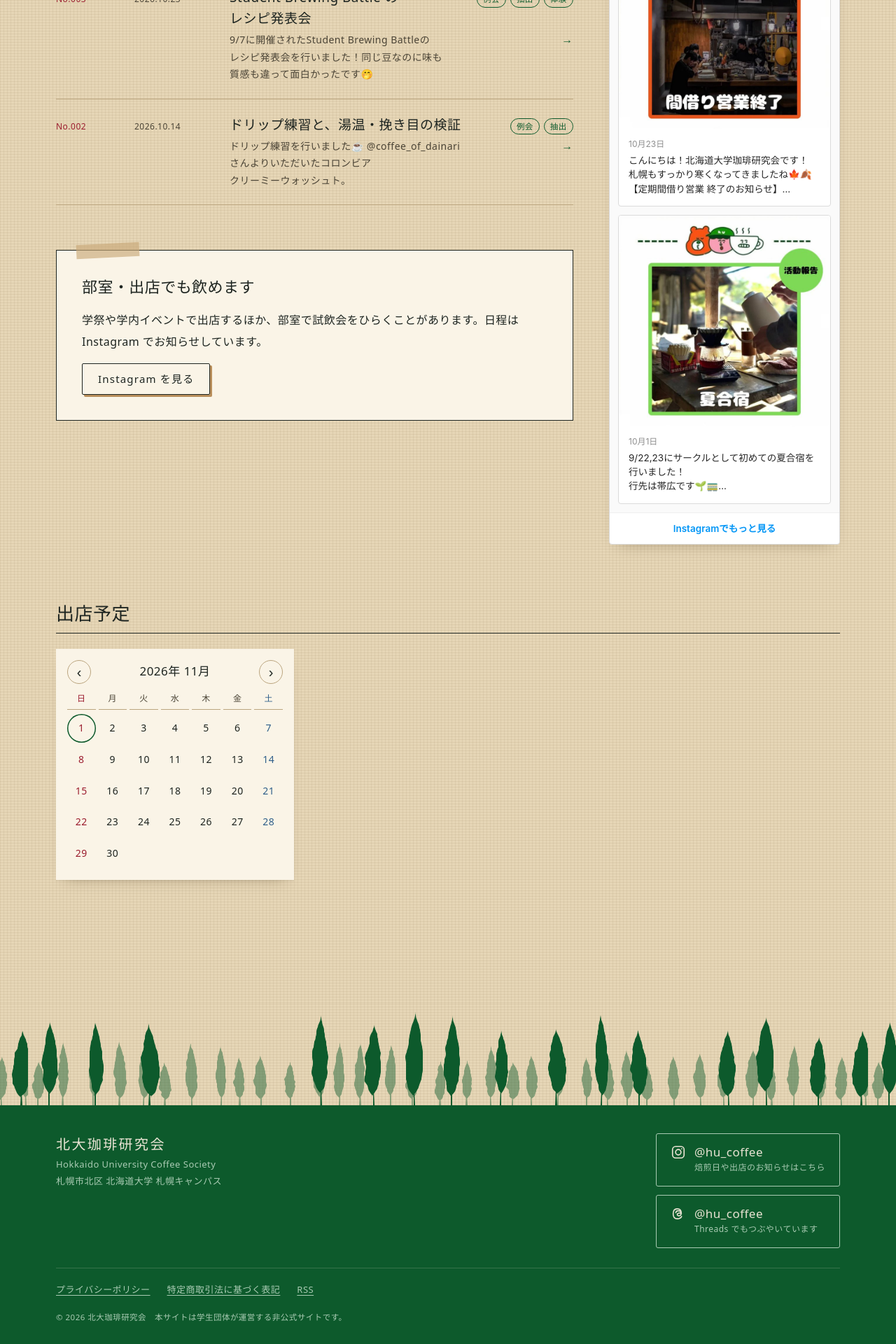
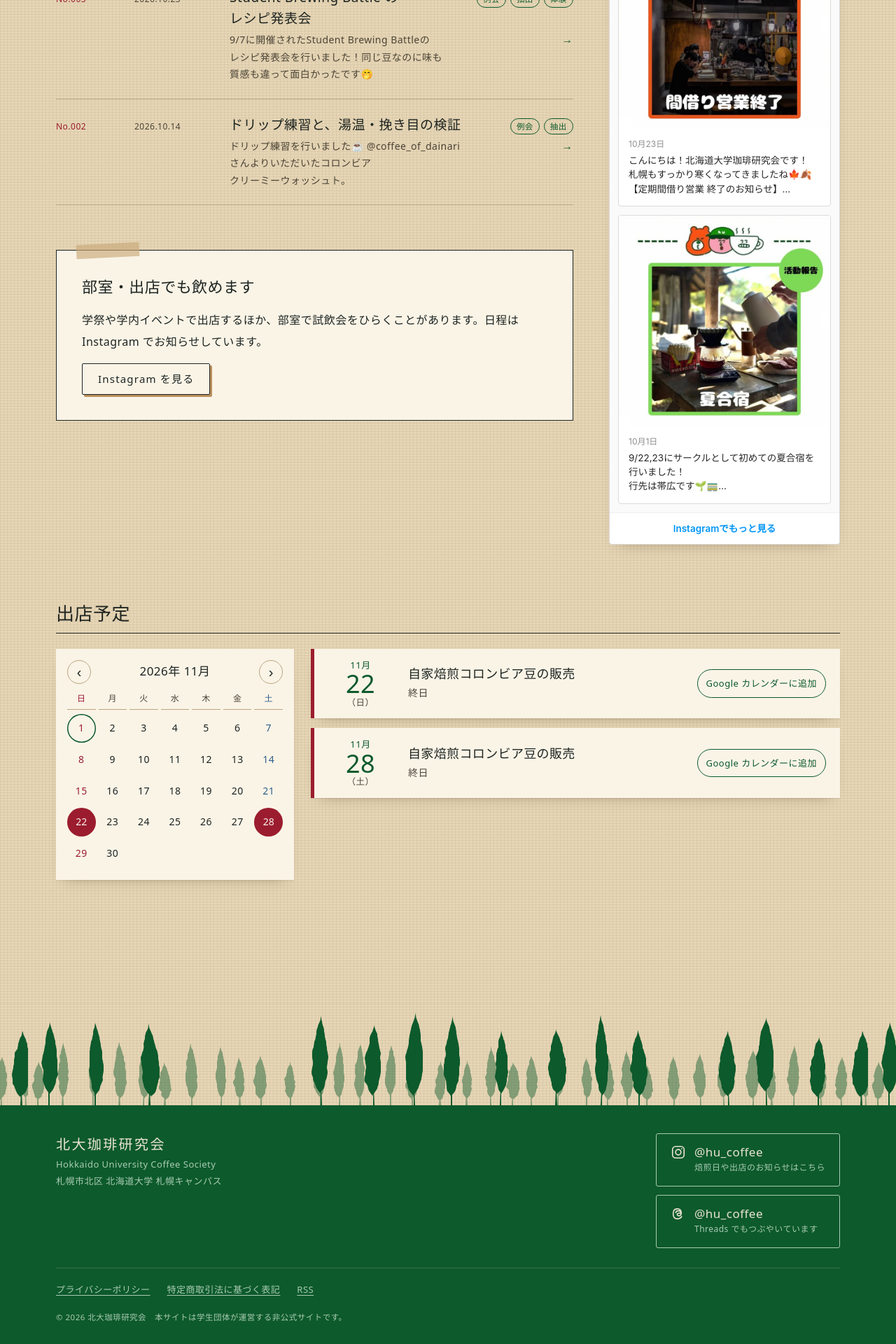
Before and after one commit to gmgngnm/hu_coffee, a Jekyll site: the page built from index.html, in a window 1280 px wide. Shown: the part 1232-3152 px from the top of the page at 70% size. Built offline with Jekyll 4.4.1, drawn with Linux system fonts in a browser that asks for light colours; some web fonts are replaced.

Commit message:
出店予定に 11/22・11/28 の自家焙煎コロンビア豆の販売を追加、スマホの Instagram 欄は1件に
- 出店予定を手で入れられるようにした（_data/events.yml、管理画面の「出店予定（手入力）」）。
  Google カレンダーの予定と同じ一覧・月カレンダーに、日付順に並ぶ
- 11/22（日）・11/28（土）に「自家焙煎コロンビア豆の販売」（時間・場所は未定のため終日）を入れた
- スマホでは Instagram 欄の投稿を最新の1件だけにした

Co-Authored-By: Claude Opus 5.5 <noreply@anthropic.com>
Claude-Session: https://claude.ai/code/session_01SJAjaDFs9AxovdXkUsc4Np

```diff
--- /dev/null
+++ b/_data/events.yml
@@ -0,0 +1,18 @@
+# 手で入れる出店予定。Google カレンダーから取った予定（_data/calendar.json）と一緒に、日付順に並ぶ。
+# 管理画面（/admin/）の「サイトの情報 → 出店予定（手入力）」からも編集できる。
+#   date:     日付（YYYY-MM-DD）
+#   time:     時間（例 10:00–15:00）。空なら「終日」
+#   location: 場所。空なら出さない
+#   note:     ひとこと。空なら出さない
+# 終わった予定は自動で隠れる。古いものは消してよい。
+events:
+  - date: 2026-11-22
+    title: 自家焙煎コロンビア豆の販売
+    time: ""
+    location: ""
+    note: ""
+  - date: 2026-11-28
+    title: 自家焙煎コロンビア豆の販売
+    time: ""
+    location: ""
+    note: ""
--- /dev/null
+++ b/_includes/event-item.html
@@ -0,0 +1,22 @@
+{%- comment -%}
+  出店予定の1行。Google カレンダー由来（日時は ISO 形式）と手入力（日付だけ・終日）の両方を受ける。
+{%- endcomment -%}
+{%- if include.manual -%}
+  {%- assign ev_start = include.start | append: "T00:00:00+09:00" -%}
+  {%- assign ev_end = include.end | append: "T00:00:00+09:00" -%}
+  {%- assign ev_month = include.month | date: "%-m" | append: "月" -%}
+  {%- assign ev_day = include.day | date: "%-d" -%}
+  {%- assign ev_time = include.time | default: "終日" -%}
+{%- else -%}
+  {%- assign ev_start = include.start -%}{%- assign ev_end = include.end -%}
+  {%- assign ev_month = include.month -%}{%- assign ev_day = include.day -%}{%- assign ev_time = include.time -%}
+{%- endif -%}
+<li class="event" data-start="{{ ev_start }}" data-end="{{ ev_end }}">
+      <p class="event__date"><span class="event__month">{{ ev_month }}</span><span class="event__day">{{ ev_day }}</span><span class="event__wday">（{{ include.wday }}）</span></p>
+      <div class="event__body">
+        <h3 class="event__title">{{ include.title }}</h3>
+        <p class="event__meta">{% if include.until != "" %}{{ include.until }}　{% endif %}{{ ev_time }}{% if include.location != "" and include.location %}　<span class="event__place">{{ include.location }}</span>{% endif %}</p>
+        {%- if include.note != "" and include.note %}<p class="event__note">{{ include.note }}</p>{% endif %}
+      </div>
+      <a class="event__add" href="{{ include.add_url }}" target="_blank" rel="noopener noreferrer">Google カレンダーに追加</a>
+    </li>
--- a/assets/css/main.css
+++ b/assets/css/main.css
@@ -443,6 +443,8 @@ input:focus, textarea:focus, select:focus { outline: none; border-bottom-color:
   .page-title { font-size: 32px; }
   .hero__body { order: 4; }
   .events-wrap { grid-template-columns: minmax(0, 1fr); }
+  /* スマホでは Instagram の投稿は最新の1件だけ（縦に長くなりすぎるため） */
+  .ig-feed__list li:nth-child(n+2) { display: none; }
   .event { grid-template-columns: 64px minmax(0, 1fr); padding: 14px 16px; column-gap: 14px; }
   .event__day { font-size: 28px; }
   .event__add { grid-column: 2; justify-self: start; margin-top: 4px; }
--- a/assets/js/main.js
+++ b/assets/js/main.js
@@ -2,6 +2,14 @@
   // 狭い画面ではタブが横スクロールになる。いまのページのタブが隠れないよう寄せておく。
   var cur = document.querySelector(".tab.is-current");
   if (cur && cur.scrollIntoView) cur.scrollIntoView({ block: "nearest", inline: "center" });
+
+  // 出店予定：Google カレンダーの予定と手入力の予定が混ざっているので、日付順に並べ直す。
+  var evList = document.querySelector(".events");
+  if (evList) {
+    Array.prototype.slice.call(evList.querySelectorAll(".event"))
+      .sort(function (a, b) { return a.dataset.start < b.dataset.start ? -1 : a.dataset.start > b.dataset.start ? 1 : 0; })
+      .forEach(function (li) { evList.appendChild(li); });
+  }
 
   // 出店予定のうち、もう終わったものを隠す（サイトは数時間おきにしか組み立て直さないため）。
   var events = document.querySelectorAll(".event[data-end]");
@@ -19,8 +27,11 @@
   // 出店予定の月カレンダー。予定のある日に印を付け、押すとその予定まで移動する。
   var cal = document.querySelector(".cal");
   if (cal) {
-    var evs = [];
-    try { evs = JSON.parse(cal.dataset.events || "[]"); } catch (e) { evs = []; }
+    // 予定は一覧の各行から読む（一覧と同じ順番・同じ中身になるように）
+    var items = document.querySelectorAll(".event");
+    var evs = Array.prototype.map.call(items, function (li) {
+      return { start: li.dataset.start, end: li.dataset.end, title: li.querySelector(".event__title").textContent.replace(/\u200b/g, "") };
+    });
     var grid = cal.querySelector(".cal__grid"), title = cal.querySelector(".cal__title");
     var today = new Date(), view = new Date(today.getFullYear(), today.getMonth(), 1);
     var key = function (d) { return d.getFullYear() + "-" + (d.getMonth() + 1) + "-" + d.getDate(); };
@@ -34,7 +45,6 @@
       if (/T00:00:00/.test(ev.end) && last > d) last.setDate(last.getDate() - 1);
       for (; d <= last; d.setDate(d.getDate() + 1)) (byDay[key(d)] = byDay[key(d)] || []).push(i);
     });
-    var items = document.querySelectorAll(".event");
     var draw = function () {
       title.textContent = view.getFullYear() + "年 " + (view.getMonth() + 1) + "月";
       grid.textContent = "";
--- a/index.html
+++ b/index.html
@@ -99,6 +99,8 @@ nav: home
   終わった予定は、次に組み立て直すまでのあいだ main.js が隠す。
 {%- endcomment -%}
 {%- assign events = site.data.calendar -%}
+{%- assign manual = site.data.events.events -%}
+{%- assign total_events = events.size | plus: manual.size -%}
 <section class="wrap home-events" aria-labelledby="home-events-head">
   <div class="sec-head">
     <h2 id="home-events-head">出店予定</h2>
@@ -107,8 +109,8 @@ nav: home
     {%- endif %}
   </div>
   <div class="events-wrap">
-  {%- comment -%} 月のカレンダー。中身は main.js が今月から描く（予定は data-events から読む） {%- endcomment -%}
-  <div class="cal" data-events="{{ events | jsonify | escape }}" hidden>
+  {%- comment -%} 月のカレンダー。中身は main.js が今月から描く（予定は下の一覧の data-start / data-end から読む） {%- endcomment -%}
+  <div class="cal" hidden>
     <div class="cal__head">
       <button class="cal__nav" type="button" data-step="-1" aria-label="前の月">‹</button>
       <p class="cal__title" aria-live="polite"></p>
@@ -116,18 +118,20 @@ nav: home
     </div>
     <div class="cal__grid" role="grid"></div>
   </div>
-  <div class="events-side"{% if events.size == 0 %} hidden{% endif %}>
-  <ol class="events"{% if events.size == 0 %} hidden{% endif %}>
+  <div class="events-side"{% if total_events == 0 %} hidden{% endif %}>
+  {%- comment -%} Google カレンダーの予定と手入力の予定を並べる。日付順への並べ替えは main.js が行う {%- endcomment -%}
+  <ol class="events">
     {%- for e in events %}
-    <li class="event" data-end="{{ e.end }}">
-      <p class="event__date"><span class="event__month">{{ e.month }}</span><span class="event__day">{{ e.day }}</span><span class="event__wday">（{{ e.wday }}）</span></p>
-      <div class="event__body">
-        <h3 class="event__title">{{ e.title }}</h3>
-        <p class="event__meta">{% if e.until != "" %}{{ e.until }}　{% endif %}{{ e.time }}{% if e.location != "" %}　<span class="event__place">{{ e.location }}</span>{% endif %}</p>
-        {%- if e.note != "" %}<p class="event__note">{{ e.note }}</p>{% endif %}
-      </div>
-      <a class="event__add" href="{{ e.add_url }}" target="_blank" rel="noopener noreferrer">Google カレンダーに追加</a>
-    </li>
+    {% include event-item.html start=e.start end=e.end month=e.month day=e.day wday=e.wday until=e.until time=e.time title=e.title location=e.location note=e.note add_url=e.add_url %}
+    {%- endfor %}
+    {%- assign wdays = "日,月,火,水,木,金,土" | split: "," -%}
+    {%- for m in manual %}
+      {%- assign d = m.date | date: "%Y-%m-%d" -%}
+      {%- assign d_next = m.date | date: "%s" | plus: 86400 | date: "%Y-%m-%d" -%}
+      {%- assign wi = m.date | date: "%w" | plus: 0 -%}
+      {%- assign wd = wdays[wi] -%}
+      {%- capture add_url -%}https://calendar.google.com/calendar/render?action=TEMPLATE&text={{ m.title | url_encode }}&dates={{ d | remove: "-" }}/{{ d_next | remove: "-" }}&ctz=Asia/Tokyo{% if m.location != "" %}&location={{ m.location | url_encode }}{% endif %}{% if m.note != "" %}&details={{ m.note | url_encode }}{% endif %}{%- endcapture -%}
+    {% include event-item.html start=d end=d_next month=m.date day=m.date wday=wd until="" time=m.time title=m.title location=m.location note=m.note add_url=add_url manual="1" %}
     {%- endfor %}
   </ol>
   </div>
```
Also changed, not shown: CLAUDE.md (+1 -0 lines), admin/config.yml (+16 -0 lines), README.md.
